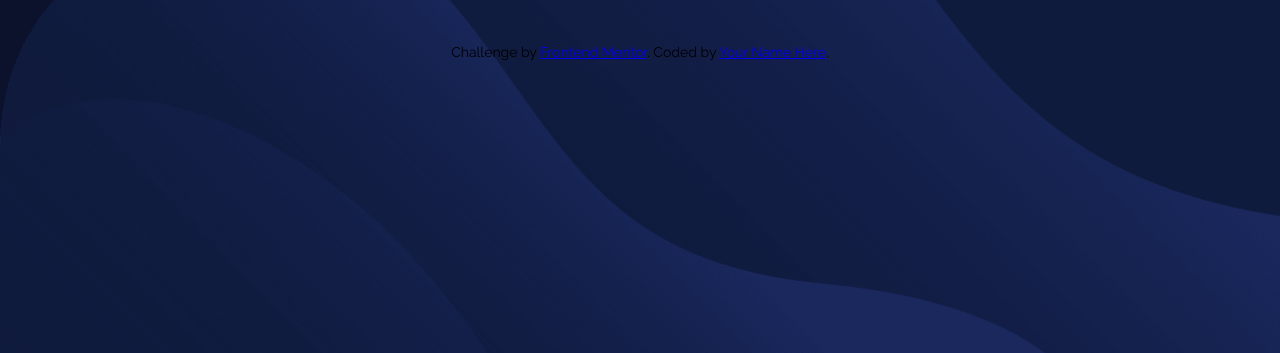
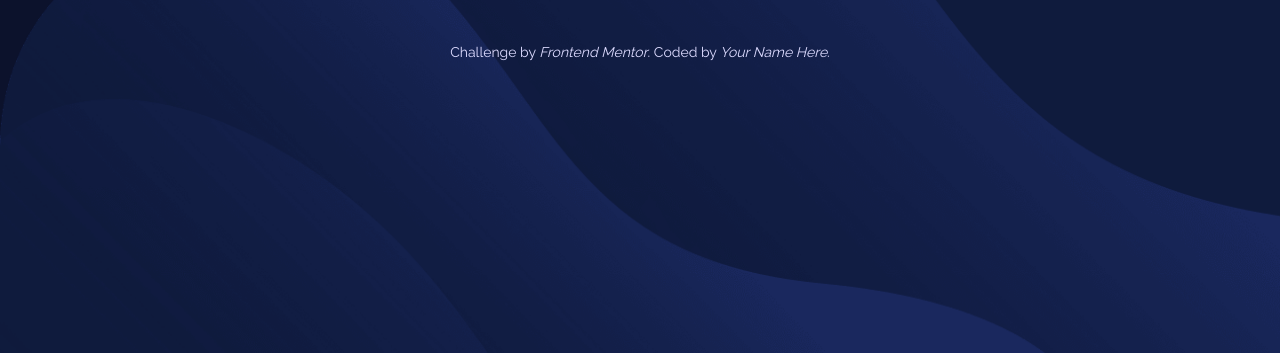
Before and after one commit to Sanideth/Fylo-Data-Storage-Component, a website: page index.html in a window 1280 px wide. Shown: the part 447-800 px from the top of the page. Drawn offline with Linux system fonts and the light colour scheme.

Commit message:
added styling to author link

```diff
--- a/css/style.css
+++ b/css/style.css
@@ -164,7 +164,15 @@ body {
   justify-content: center;
   align-items: center; }
   .footer__attribution {
-    text-align: center; }
+    text-align: center;
+    color: var(--color-primary-pale-blue); }
+    .footer__attribution a {
+      text-decoration: none;
+      color: inherit;
+      font-style: italic;
+      transition: all 0.2s; }
+      .footer__attribution a:hover {
+        opacity: 0.8; }
 
 .container {
   max-width: 120rem;
```
